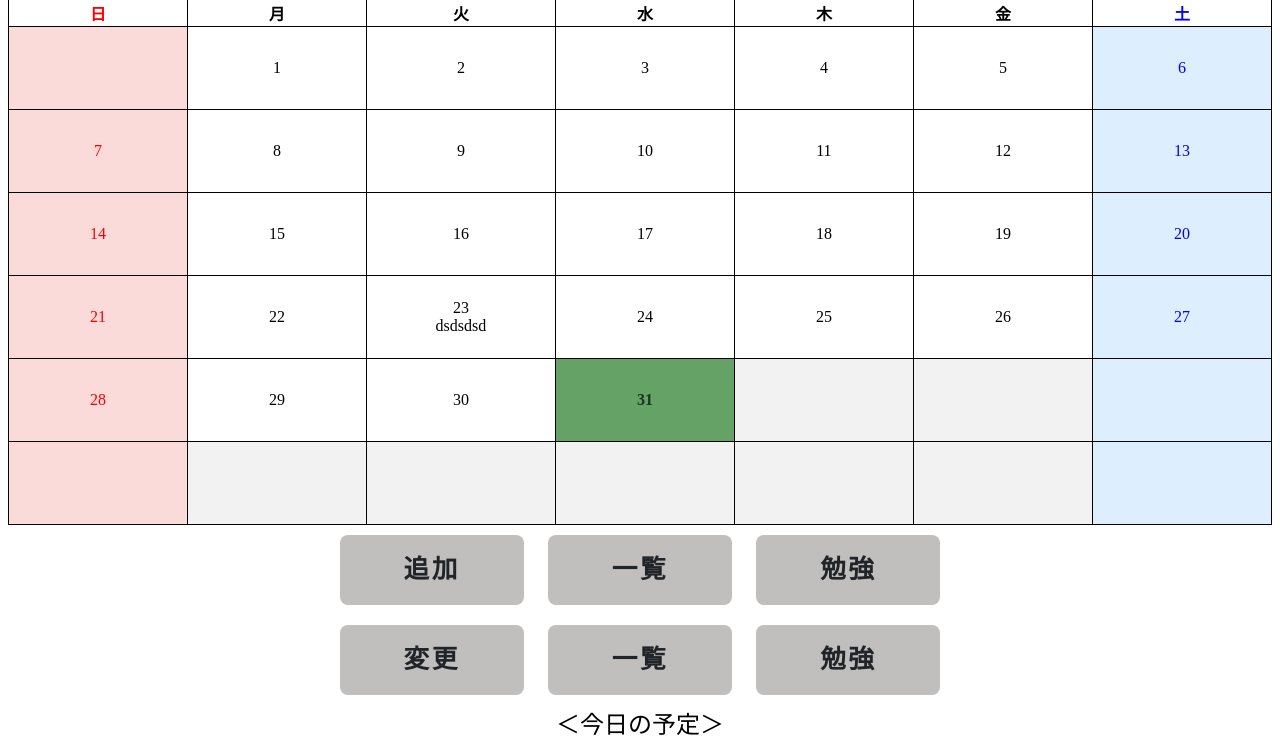
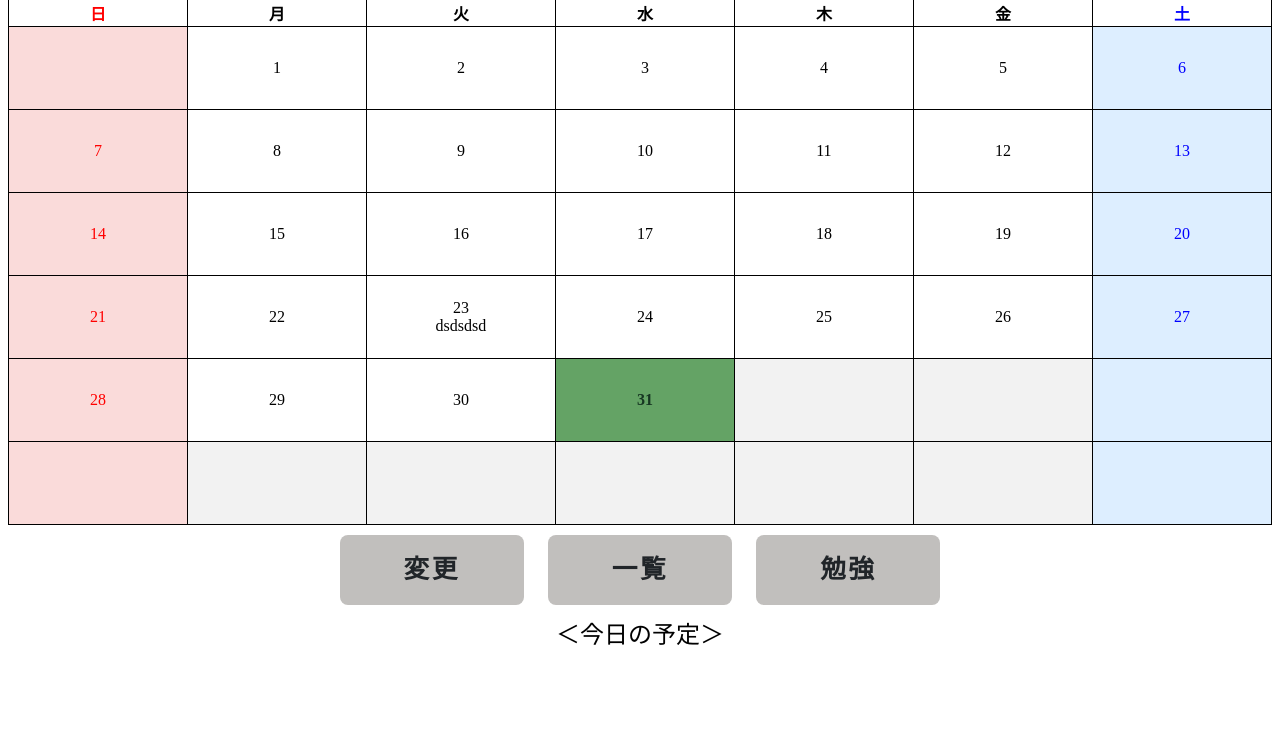
Before and after one commit to 2023AIT-OOP2-G09/GUI_APP, a Flask app: page / in a window 1280 px wide. Shown: the part 103-851 px from the top of the page. After the commit the page ends 748 px from the top, so only its background shows below. Run offline with Flask 3, Linux system fonts and the light colour scheme.

Commit message:
ボタンの削除

```diff
--- a/study.json
+++ b/study.json
@@ -6,5 +6,9 @@
   {
     "study_time": "3",
     "study_schedule": "情報システム概論"
+  },
+  {
+    "study_time": "2",
+    "study_schedule": "物理実験"
   }
 ]
--- a/templates/index.html
+++ b/templates/index.html
@@ -18,11 +18,6 @@
         <button id="next_year_btn" onClick="next_year()"><i class="fas fa-angle-double-right"></i></button>
       </div>
       <div id="calendar_body" onclick="handleCellClick(event)"></div>
-      <div class="button-container">
-        <a href="/add" class="btn btn--orange">追加</a>
-        <a href="/list" class="btn btn--orange">一覧</a>
-        <a href="/study" class="btn btn--orange">勉強</a>
-      </div>
     </div>
     <script src="{{ url_for('static', filename='javascript/schedule_detail.js') }}"></script>
     <div id="calendar_body"></div>
```
